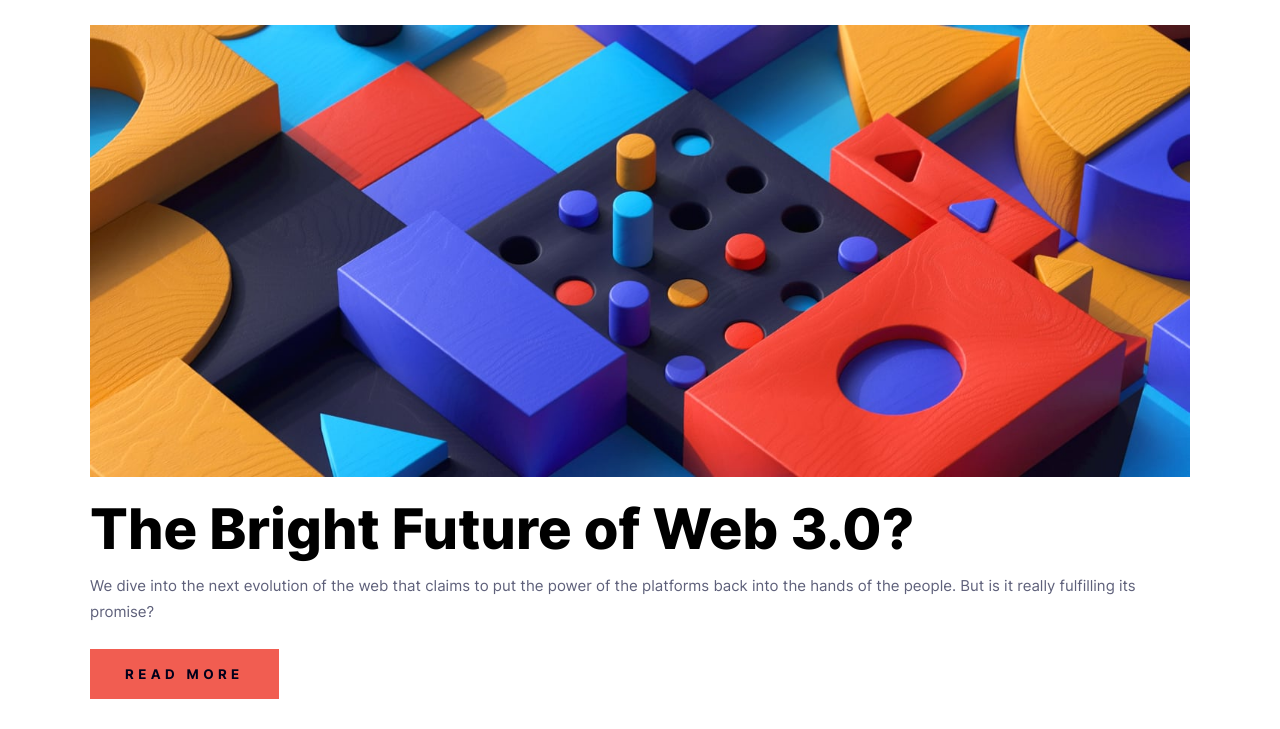
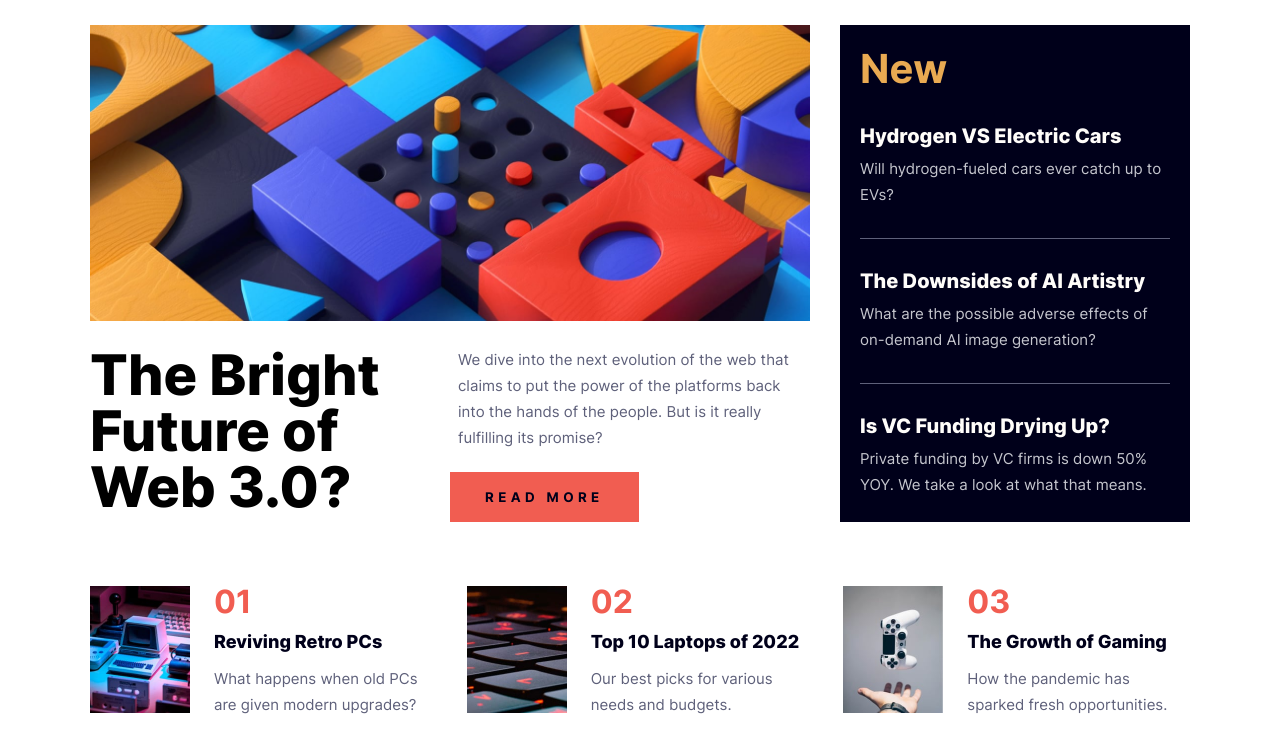
Before and after one commit to a-d14/news-homepage-frontend-mentor, a plain HTML site: page index.html in a window 1280 px wide. Shown: the part 71-800 px from the top of the page. Drawn offline with Linux system fonts and the light colour scheme.

Commit message:
(feat): completed desktop and tablet layouts

```diff
--- a/index.html
+++ b/index.html
@@ -37,7 +37,7 @@
     <section class="hero">
       <article class="top-story">
         <picture class="top-story__image">
-          <source media="(width >= calc(768 / 16 * 1rem))" srcset="assets/images/image-web-3-desktop.jpg" width="1460" height="600" />
+          <source media="(width > calc(768 / 16 * 1rem))" srcset="assets/images/image-web-3-desktop.jpg" width="1460" height="600" />
           <img src="assets/images/image-web-3-mobile.jpg" alt="plate with shrimp scampi spagetti" width="686" height="600" />
         </picture>
         <div class="top-story__content">
@@ -102,7 +102,7 @@
 
   <footer>
       Challenge by <a href="https://www.frontendmentor.io?ref=challenge" target="_blank">Frontend Mentor</a>.
-      Coded by <a href="#">Aakash Dasgupta</a>.
+      Coded by <a href="https://github.com/a-d14">Aakash Dasgupta</a>.
   </footer>
 
 </body>
--- a/style.css
+++ b/style.css
@@ -214,6 +214,8 @@
             display: grid;
             gap: calc(24 / 16 * 1rem);
 
+            position: relative;
+
             .top-story__image {
                 img {
                     width: 100%;
@@ -222,6 +224,10 @@
             }
 
             .top-story__content {
+                display: grid;
+                gap: calc(16 / 16 * 1rem);
+
+
                 h1 {
                     font-family: 'Inter Extra Bold', serif;
                     font-size: var(--fs-lg);
@@ -234,7 +240,6 @@
                 }
 
                 p {
-                    margin-block-start: calc(16 / 16 * 1rem);
                     color: var(--gunmetal);
                 }
             }
@@ -248,6 +253,12 @@
                 line-height: var(--lh-xs);
                 letter-spacing: 4.38px;
                 width: fit-content;
+                cursor: pointer;
+            }
+
+            .top-story__cta:hover {
+                color: var(--almost-white);
+                background-color: var(--dark-space-blue);
             }
         }
 
@@ -296,6 +307,55 @@
             }
         }
 
+
+        @media (width > calc(768 / 16 * 1rem)) {
+            grid-template-columns: 1fr calc(350 / 16 * 1rem);
+            gap: calc(30 / 16 * 1rem);
+
+            .top-story {
+                grid-column: 1;
+
+                h1 {
+                    font-size: var(--fs-xl);
+                    line-height: var(--lh-xl);
+                }
+            }
+
+            .new-stories {
+                grid-column: 2;
+
+                h2 {
+                    font-size: var(--fs-lg);
+                    line-height: var(--lh-lg);
+                }
+            }
+        }
+
+        @media (width >= calc(900 / 16 * 1rem)) {
+
+            .top-story__content {
+                display: grid;
+                grid-template-columns: repeat(2, 1fr);
+                grid-template-rows: 2fr 1fr;
+
+                h1 {
+                    grid-column: 1;
+                    grid-row: 1 / -1;
+                }
+
+                p {
+                    grid-column: 2;
+                    grid-row: 1;
+                }
+            }
+
+            .top-story__cta {
+                position: absolute;
+                bottom: 0;
+                left: 50%;
+            }
+
+        }
     }
 
 }
@@ -304,6 +364,7 @@
     .more-stories {
         display: grid;
         gap: calc(32 / 16 * 1rem);
+        grid-template-columns: repeat(auto-fill, minmax(min(calc(350 / 16 * 1rem), 100%), 1fr));
 
         li {
             display: grid;
@@ -346,6 +407,14 @@
             }
 
         }
+
+        @media (width > calc(769 / 16 * 1rem)) {
+            gap: calc(30 / 16 * 1rem);
+        }
+
+        @media (width >= calc(1100 / 16 * 1rem)) {
+            grid-template-columns: repeat(3, 1fr);
+        }
     }
 }
 
@@ -354,6 +423,6 @@
         text-align: center;
         margin-block: calc(24 / 16 * 1rem);
         font-family: 'Inter Regular' ,serif;
-        font-size: calc(12 / 16 * 1rem);
+        font-size: clamp(calc(12 / 16 * 1rem), calc(8 / 16 * 1rem) + 1vw, calc(16 / 16 * 1rem));
     }
 }
```
